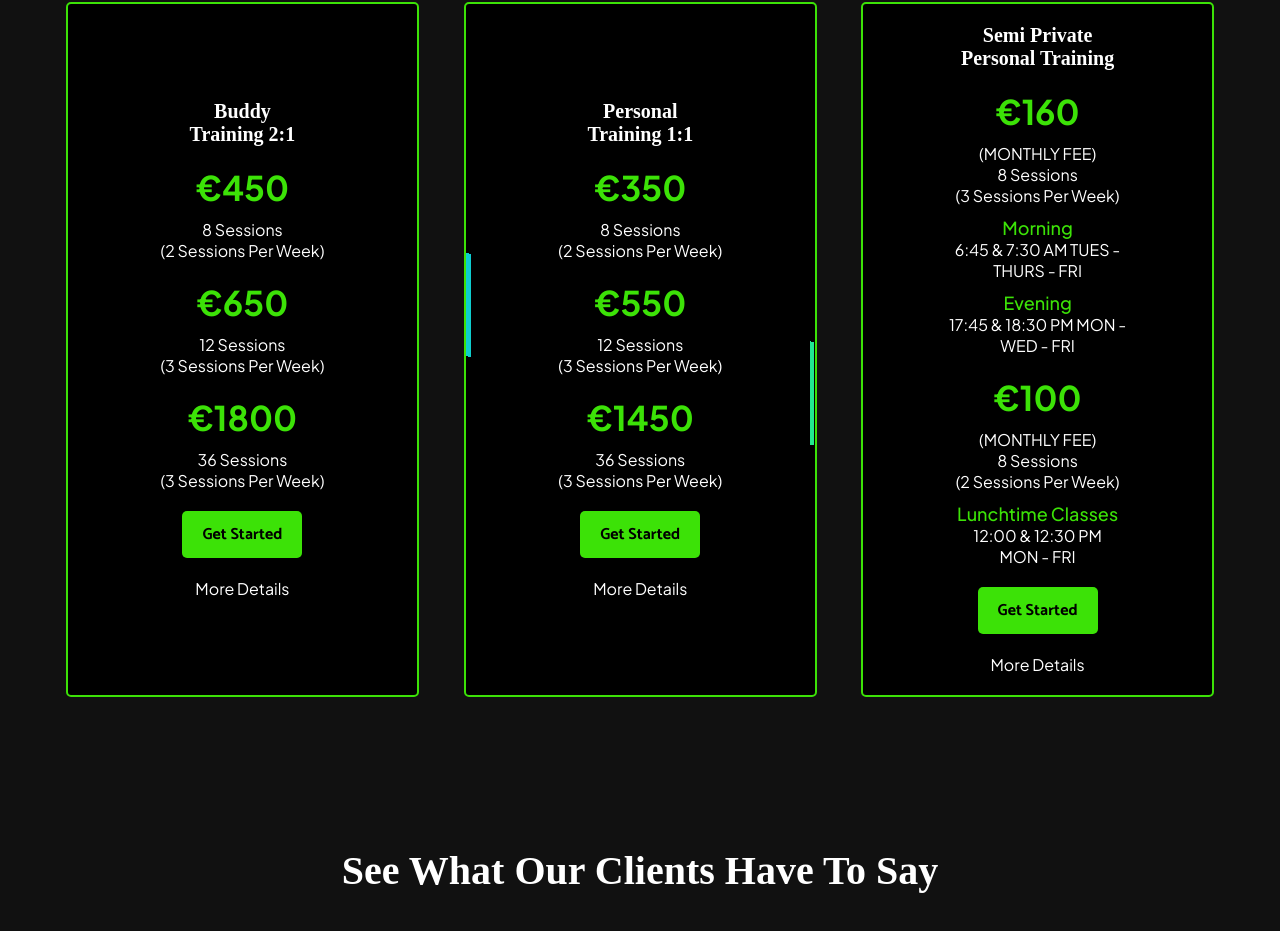
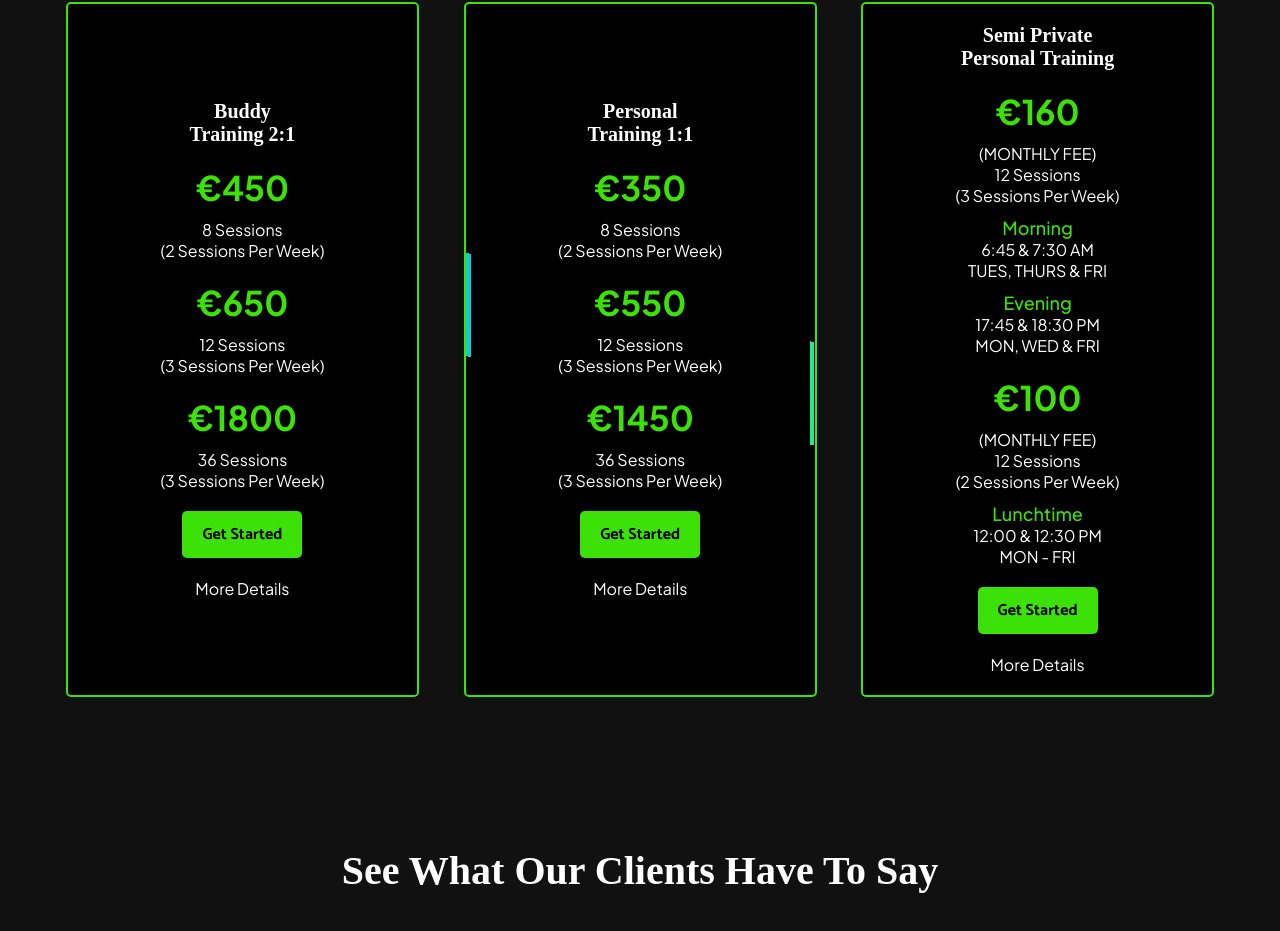
Before and after one commit to TeamBocean/Bodybuddiessite, a website built with Vite: page index.html in a window 1280 px wide. Shown: the part 1530-2461 px from the top of the page. Built offline with nearby package versions, Linux system fonts and the light colour scheme; files whose address does not match are found by name.

Commit message:
pricing section text update

```diff
--- a/css/sections/pricing.css
+++ b/css/sections/pricing.css
@@ -142,6 +142,11 @@
   flex-direction: column;
   gap: 10px;
 }
+.timing {
+  display: flex;
+  flex-direction: column;
+  gap: 10px;
+}
 
 @keyframes rotBGimg {
     from {
--- a/index.html
+++ b/index.html
@@ -252,32 +252,31 @@
             <span class="card__price">€160</span>
             <div class="card__session__pricing">
               <span class="card__session-frequency">(MONTHLY FEE)</span>
-              <span class="card__session">8 Sessions</span>
+              <span class="card__session">12 Sessions</span>
               <span class="card__session-frequency">(3 Sessions Per Week)</span>
 
-             <div>
+             <div class="timing">
               <p class="day">Morning</p>
               <span class="card__session">6:45 & 7:30 AM</span>
-              <span class="card__session">TUES - THURS - FRI</span>
+              <span class="card__session">TUES, THURS & FRI</span>
              </div>
 
-             <div>
+             <div class="timing">
               <p class="day">Evening</p>
               <span class="card__session">17:45 & 18:30 PM</span>
-              <span class="card__session">MON - WED - FRI</span>
+              <span class="card__session">MON, WED & FRI</span>
              </div>
             </div>
 
             <span class="card__price">€100</span>
             <div class="card__session__pricing">
               <span class="card__session-frequency">(MONTHLY FEE)</span>
-              <span class="card__session">8 Sessions</span>
+              <span class="card__session">12 Sessions</span>
               <span class="card__session-frequency">(2 Sessions Per Week)</span>
 
               <div class="lunchtime">
-                <p class="day">Lunchtime Classes</p>
+                <p class="day">Lunchtime</p>
                 <span class="card__session">12:00 & 12:30 PM</span>
-                <!-- <p >Lunchtime Classes</p> -->
                 <span class="card__session">MON - FRI</span>
               </div>
             </div>
```
